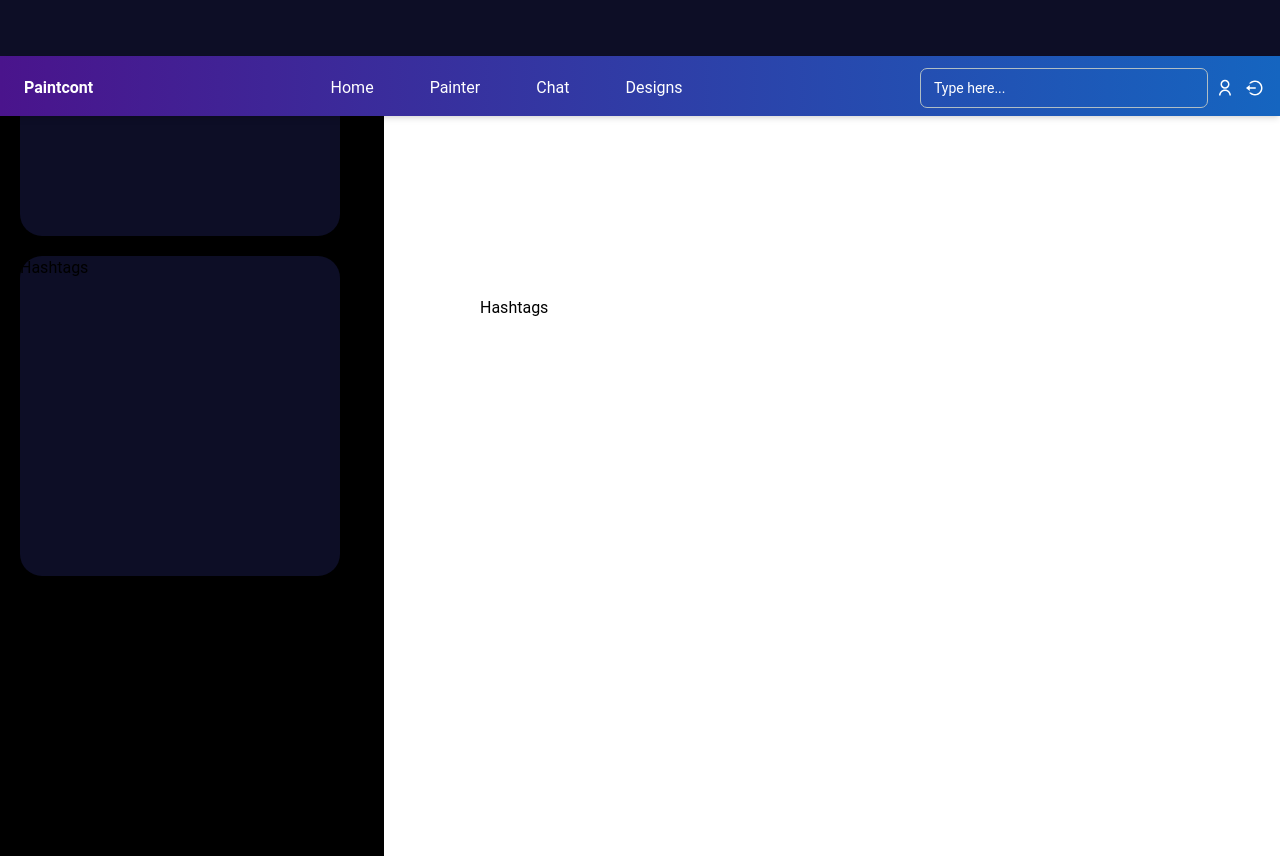
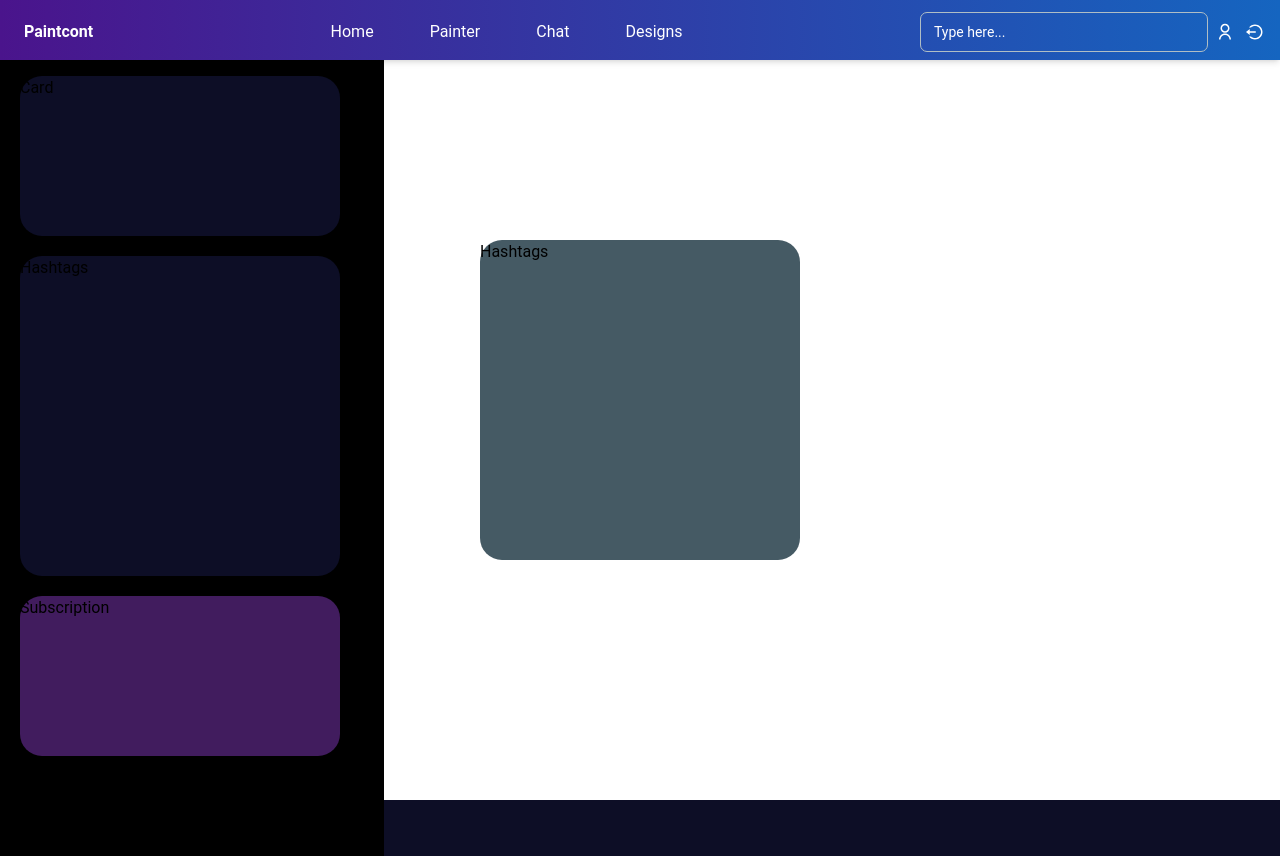
Before and after one commit to aswinkrishna-p/paint-cont-UI, a React (Create React App) app: page / in a window 1280 px wide. After the commit the page ends 800 px from the top, so only its background shows below. Built offline with nearby package versions, Linux system fonts and the light colour scheme; sample sign-in values are in the browser's storage.

Commit message:
UI changes

```diff
--- a/src/Components/Client/ClientPosts.jsx
+++ b/src/Components/Client/ClientPosts.jsx
@@ -3,7 +3,7 @@ import React from 'react';
 function ClientPosts(props) {
     return (
        <>
-        <div className="mt-5 rounded-[22px] bg-white  w-80 m-5 h-80">
+        <div className="mt-5 rounded-[22px] bg-blue-gray-700  w-80 m-5 h-80">
             Hashtags
         </div>
     </>
--- a/src/Pages/Users/Home.jsx
+++ b/src/Pages/Users/Home.jsx
@@ -4,16 +4,16 @@ import ClientCard from '../../Components/Client/ClientCard';
 import ClientHash from '../../Components/Client/ClientHash';
 import ClientPosts from '../../Components/Client/ClientPosts';
 import { useNavigate } from 'react-router-dom';
-// import ClientVIP from '../../Components/Client/ClientVIP';
+import ClientVIP from '../../Components/Client/ClientVIP';
 
 function Home(props) {
 
     const navigate = useNavigate()
 
     useEffect(() => {
-      if (localStorage.getItem("user_token")) {
+      if (!localStorage.getItem("user_token")) {
         //if already logged in
-        navigate('/')
+        navigate('/login')
       }
     }, [navigate])
 
@@ -21,10 +21,11 @@ function Home(props) {
     return (
         <>
         <ClientNav />
-        <div className="flex  flex-col bg-white sm:flex-row h-screen mt-14 ">
-          <div className="fixed flex-initial w-full sm:w-96 bg-black h-screen ">
+        <div className="flex  flex-col bg-white sm:flex-row  h-screen">
+          <div className="fixed flex-initial w-full sm:w-96 top-14 bg-black h-screen ">
             <ClientCard />
             <ClientHash />
+            <ClientVIP/>
           </div>
           <div className="flex justify-center items-center  flex-1">
             <ClientPosts />
```
